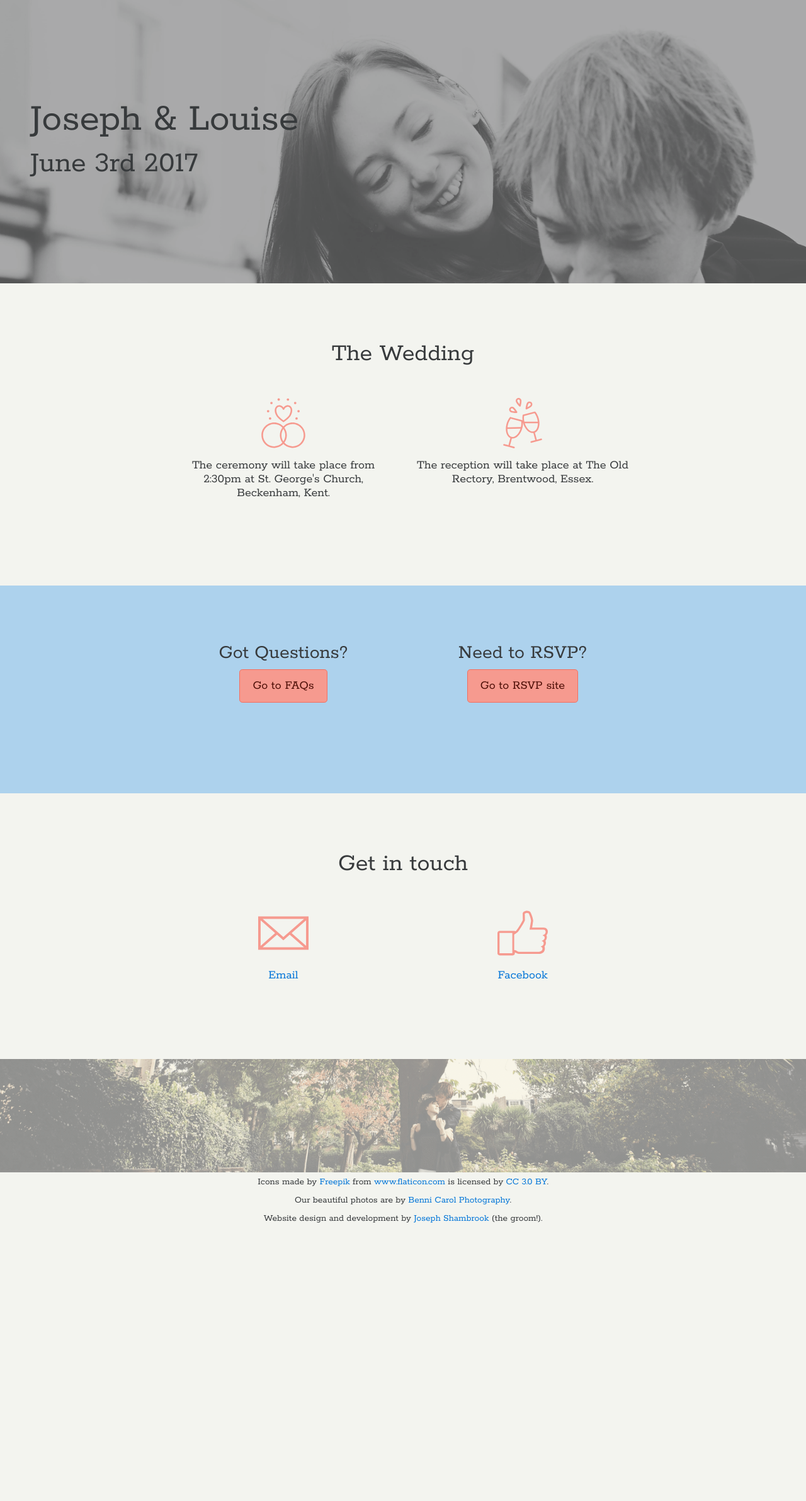
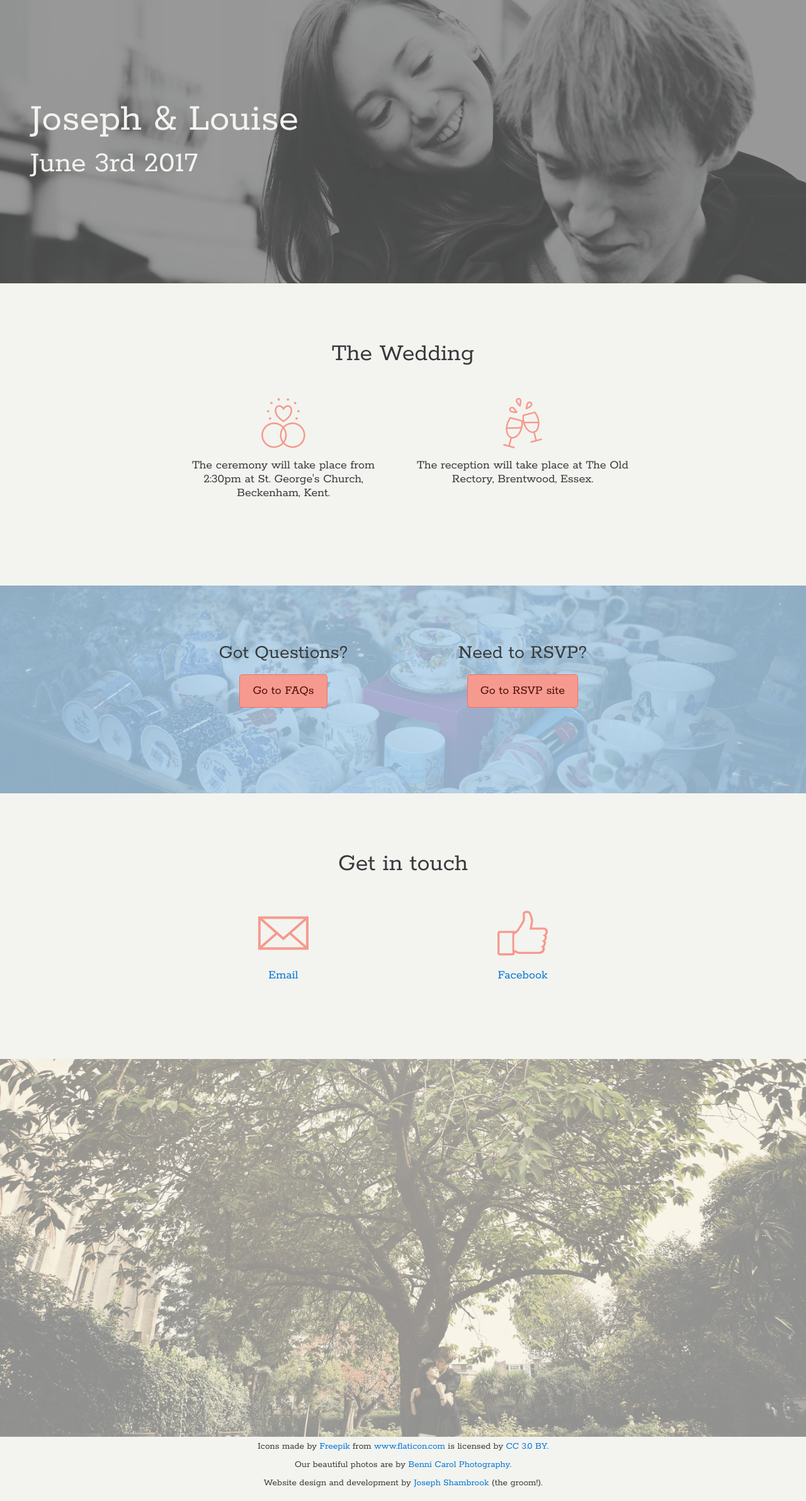
Before and after one commit to josephshambrook/wedding, a Django app: page / in a window 1280 px wide. Shown: the whole page at 63% size. Before the commit the page ends 1942 px from the top, so only its background shows below. Run offline with Django 3.2, Linux system fonts and the light colour scheme; some libraries are stand-ins or nearby versions.

Commit message:
Finished homepage

```diff
--- a/weddingapp/static/src/scss/pages/home_styles.scss
+++ b/weddingapp/static/src/scss/pages/home_styles.scss
@@ -5,12 +5,14 @@
 
 header {
   align-items:center;
-  //background: linear-gradient($ivory-rgba, $ivory-rgba), url(../img/header-notting-hill-min.jpg) no-repeat -400px -60px fixed;
-  //background-size:cover;
-  background: url(../img/header-notting-hill-faded.png) no-repeat -410px -110px fixed;
+  background: linear-gradient(rgba(0,0,0,0.1), rgba(0,0,0,0.1)), url(../img/header-notting-hill-faded.png) no-repeat -200px center scroll;
+  -webkit-background-size: cover;
   background-size: cover;
+  color: $ivory;
   display:flex;
   height:450px;
+  position:relative;
+  width:100%;
 
   .header-title { font-size:4rem; }
   .header-subtitle { font-size:3rem; }
@@ -18,7 +20,8 @@ header {
 
 @media(min-width: 544px) {
   header {
-    background-position: center -100px;
+    background-position: right center;
+    background-size: cover;
     min-height:450px;
   }
 }
@@ -55,7 +58,11 @@ header, section {
 }
 
 .section-links {
-  background:$blue;
+  //background:$blue;
+  $ivory-dark-rgba: rgba(243,244,239, 0.7);
+  $blue-dark-rgba: rgba(173,210,237,0.8);
+  background: linear-gradient($blue-dark-rgba, $blue-dark-rgba), url(../img/cups-min.png) no-repeat center center scroll;
+  background-size:cover;
   min-height:330px;
 }
 
@@ -66,6 +73,13 @@ header, section {
 .section-final-photo {
   background: linear-gradient($ivory-rgba, $ivory-rgba), url(../img/footer-tree.png) no-repeat center bottom;
   background-size:cover;
+  height:400px;
+}
+
+@media(min-width: 544px) {
+  .section-final-photo {
+    height:600px;
+  }
 }
 
 .tile-map {
--- a/weddingapp/templates/weddingapp/home.html
+++ b/weddingapp/templates/weddingapp/home.html
@@ -58,11 +58,11 @@
     <div class="container">
         <div class="row">
             <div class="col-lg-offset-2 col-lg-4 col-md-6 col-sm-6 col-xs-12 text-xs-center m-b-2">
-                <h2>Got Questions?</h2>
+                <h2 class="m-b-1">Got Questions?</h2>
                 <a href="/faq" class="btn btn-lg btn-wedding-coral">Go to FAQs</a>
             </div>
             <div class="col-lg-4 col-md-6 col-sm-6 col-xs-12 text-xs-center">
-                <h2>Need to RSVP?</h2>
+                <h2 class="m-b-1">Need to RSVP?</h2>
                 <a href="/rsvp" class="btn btn-lg btn-wedding-coral">Go to RSVP site</a>
             </div>
         </div>
```
Also changed, not shown: weddingapp/static/dist/css/home_styles.css, weddingapp/static/dist/img/cups-min.jpg (added), weddingapp/static/dist/img/cups-min.png (added), 2 other files.
